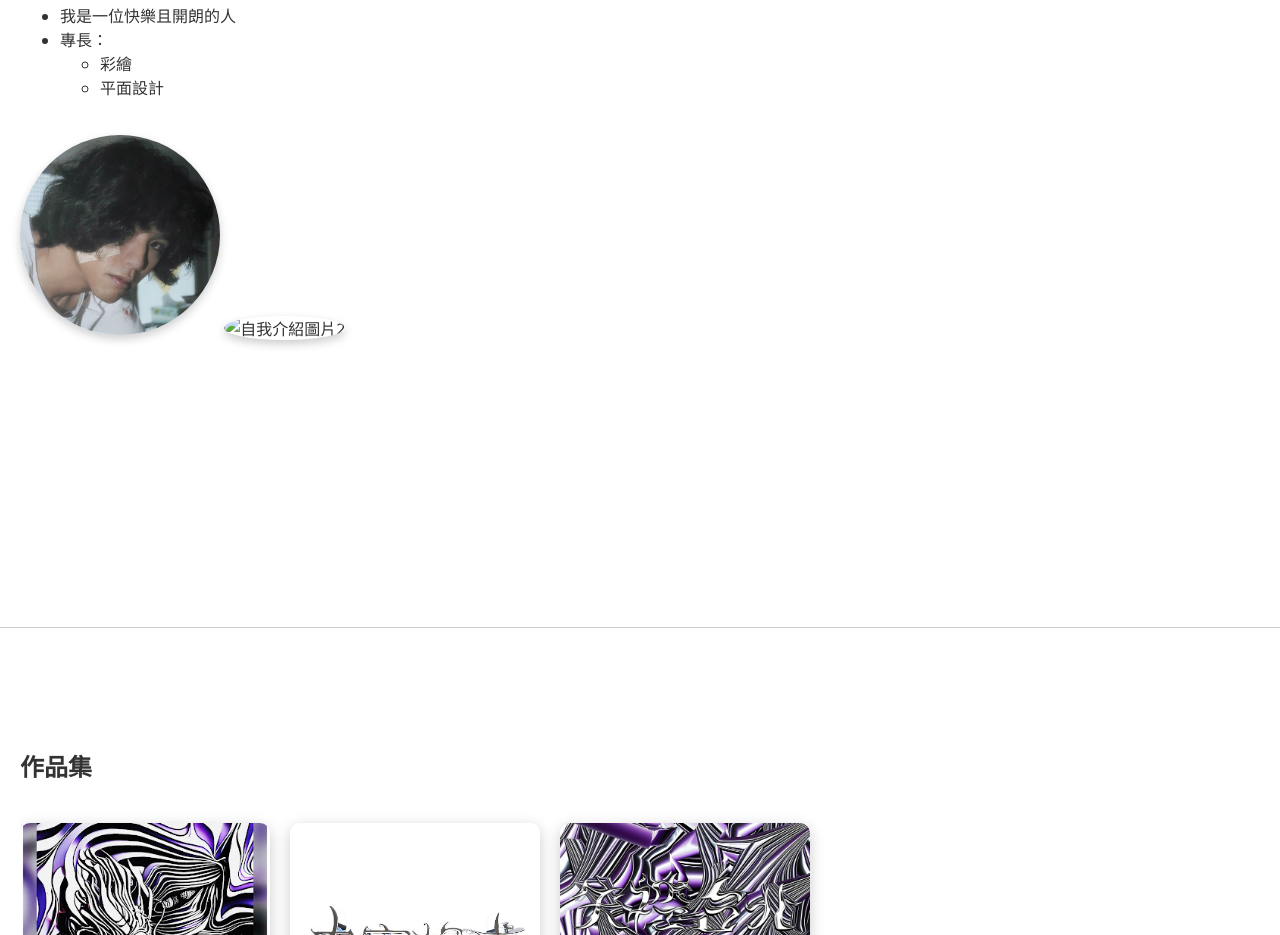
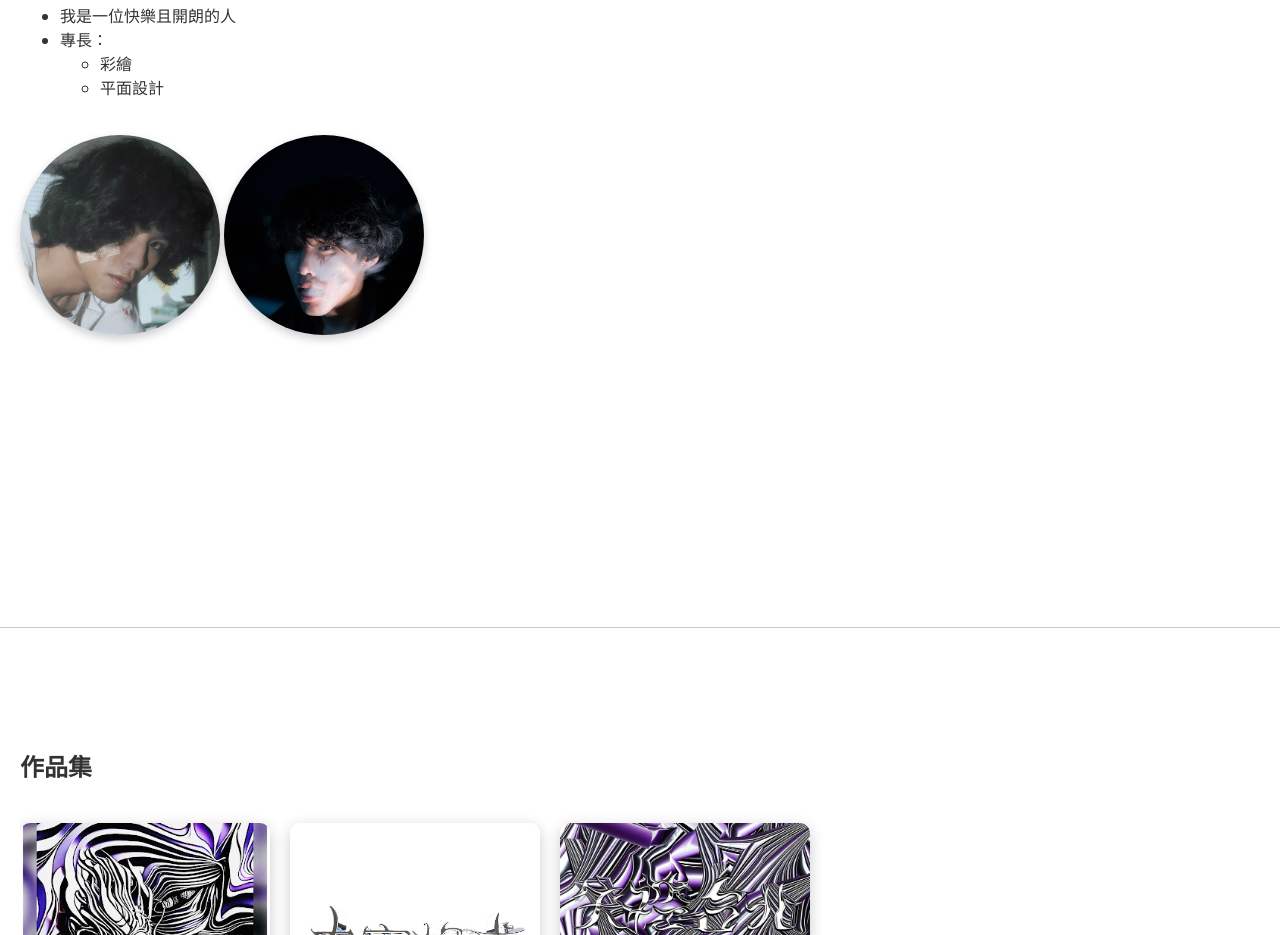
Before and after one commit to vampireluv/website, a plain HTML site: page index.html in a window 1280 px wide. Shown: the part 973-1908 px from the top of the page. Drawn offline with Linux system fonts and the light colour scheme; files whose address does not match are found by name.

Commit message:
Update index.html

```diff
--- a/index.html
+++ b/index.html
@@ -42,7 +42,7 @@
   </ul>
   <div class="photo-gallery">
     <img src="image/自我介紹.jpg" alt="自我介紹圖片1" class="main-photo" />
-    <img src="image/自我介紹2.jpg" alt="自我介紹圖片2" class="main-photo" />
+    <img src="https://vampireluv.github.io/website/自我介紹2.jpg" alt="自我介紹圖片2" class="main-photo" />
   </div>
 </section>
 
```
